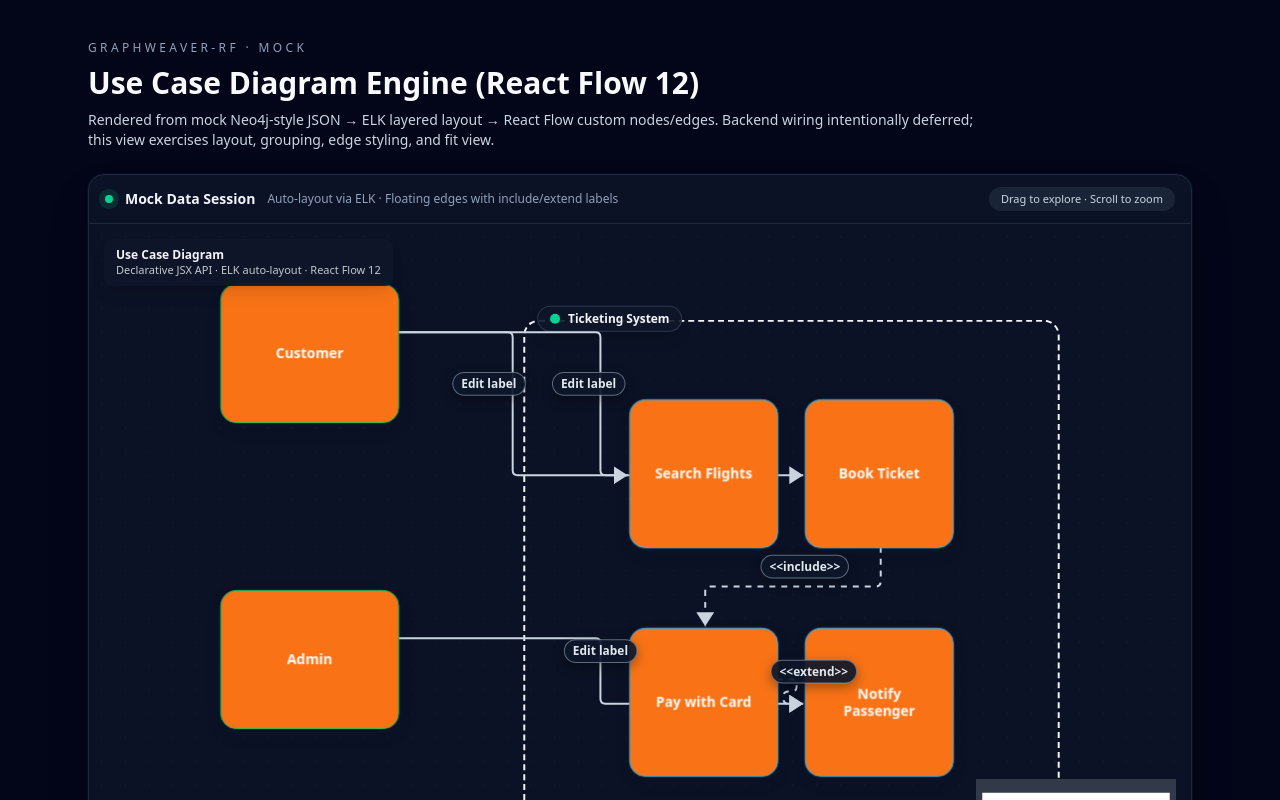
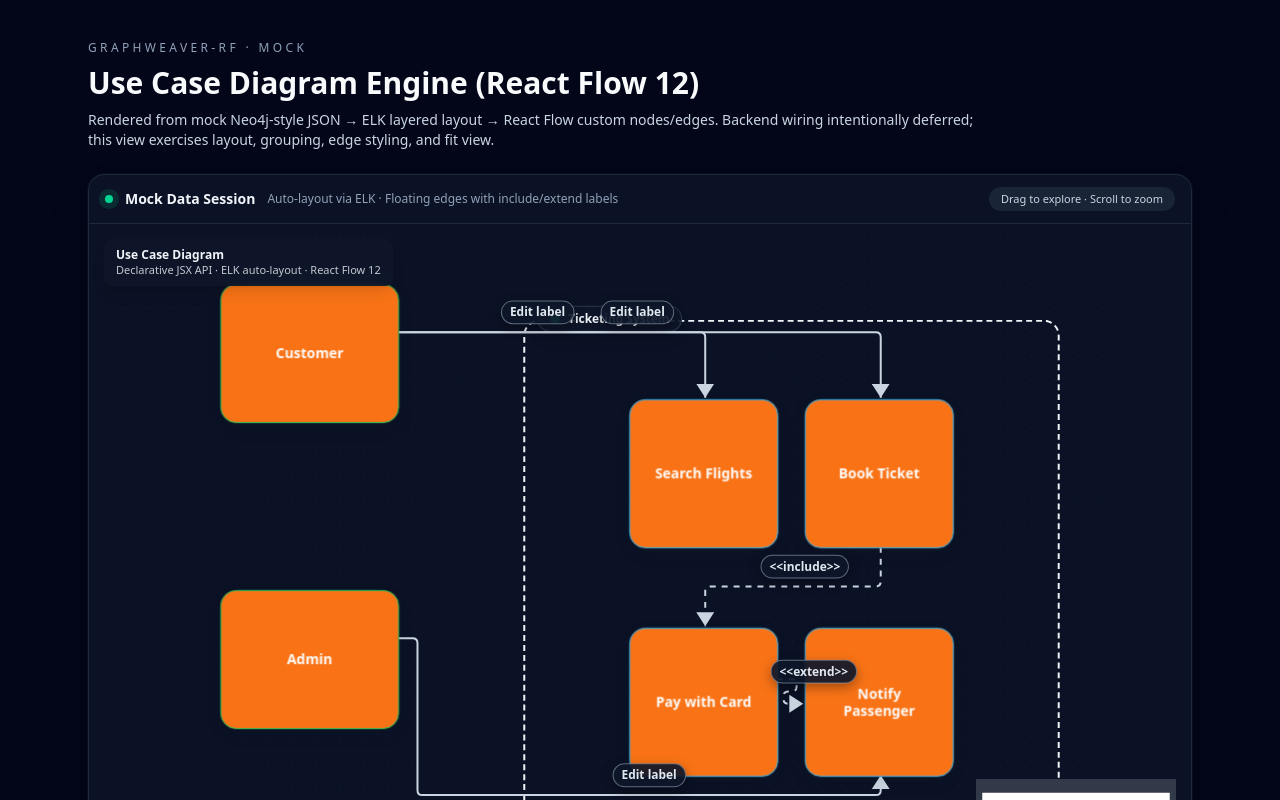
Before and after one commit to yongPhuthan/dimantic-canvas, a React (Vite) app: page / in a window 1280 px wide. Shown: the top 800 px of the page. Built offline with nearby package versions, Linux system fonts and the light colour scheme.

Commit message:
matrtix engine 1

```diff
--- a/src/diagram/core/rfAdapter.ts
+++ b/src/diagram/core/rfAdapter.ts
@@ -1,4 +1,4 @@
-import { MarkerType, type Edge } from '@xyflow/react'
+import { MarkerType, Position, type Edge } from '@xyflow/react'
 
 import { EdgeModel } from '../render/edgeTypes/FloatingEdge'
 import { ActorNode } from '../render/nodeTypes/ActorNode'
@@ -60,6 +60,214 @@ export function adaptLayoutToReactFlow(layout: LayoutResult): {
   nodes: UseCaseReactFlowNode[]
   edges: UseCaseReactFlowEdge[]
 } {
+  const nodeMap = new Map(layout.nodes.map((n) => [n.id, n]))
+  const parentMap = new Map(layout.nodes.map((n) => [n.id, n.parentId ?? null]))
+  const typeMap = new Map(layout.nodes.map((n) => [n.id, n.type]))
+
+  const hostCache = new Map<string, string | null>()
+  const getHostSubgraph = (nodeId: string): string | null => {
+    if (hostCache.has(nodeId)) return hostCache.get(nodeId)!
+    let current: string | null = nodeId
+    while (current) {
+      const type = typeMap.get(current)
+      if (type === USE_CASE_NODE_TYPE.SYSTEM_BOUNDARY) {
+        hostCache.set(nodeId, current)
+        return current
+      }
+      current = parentMap.get(current) ?? null
+    }
+    hostCache.set(nodeId, null)
+    return null
+  }
+
+  const orientationBySubgraph = new Map<string, 'horizontal' | 'vertical'>()
+  Object.entries(layout.subgraphMeta).forEach(([id, meta]) => {
+    const orientation = (meta.columns ?? 1) >= (meta.rows ?? 1) ? 'horizontal' : 'vertical'
+    orientationBySubgraph.set(id, orientation)
+  })
+
+  const placementsByChild = new Map<string, { parentId: string; row: number; column: number; columns: number; rows: number }>()
+  Object.entries(layout.subgraphMeta).forEach(([parentId, meta]) => {
+    meta.placements.forEach((placement) => {
+      placementsByChild.set(placement.childId, {
+        parentId,
+        row: placement.row,
+        column: placement.column,
+        columns: meta.columns,
+        rows: meta.rows,
+      })
+    })
+  })
+
+  const getPlacement = (nodeId: string) => placementsByChild.get(nodeId)
+
+  const absCache = new Map<string, { x: number; y: number; width: number; height: number }>()
+  const getAbsoluteBox = (nodeId: string) => {
+    if (absCache.has(nodeId)) return absCache.get(nodeId)!
+    const node = nodeMap.get(nodeId)
+    if (!node) return { x: 0, y: 0, width: 0, height: 0 }
+    let x = node.x
+    let y = node.y
+    let parent = node.parentId
+    while (parent) {
+      const parentNode = nodeMap.get(parent)
+      if (!parentNode) break
+      x += parentNode.x
+      y += parentNode.y
+      parent = parentNode.parentId
+    }
+    const box = { x, y, width: node.width ?? 0, height: node.height ?? 0 }
+    absCache.set(nodeId, box)
+    return box
+  }
+
+  const getCenter = (nodeId: string) => {
+    const box = getAbsoluteBox(nodeId)
+    return { x: box.x + box.width / 2, y: box.y + box.height / 2 }
+  }
+
+  const pickInternalSides = (sourceId: string, targetId: string) => {
+    const placementSource = getPlacement(sourceId)
+    const placementTarget = getPlacement(targetId)
+    if (placementSource && placementTarget && placementSource.parentId === placementTarget.parentId) {
+      const dRow = placementTarget.row - placementSource.row
+      const dCol = placementTarget.column - placementSource.column
+      const sameRow = dRow === 0
+      if (sameRow) {
+        const rightward = dCol >= 0
+        return {
+          source: rightward ? Position.Right : Position.Left,
+          target: rightward ? Position.Left : Position.Right,
+        }
+      }
+      // different rows: default vertical flow bottom -> top
+      const downward = dRow >= 0
+      return {
+        source: downward ? Position.Bottom : Position.Top,
+        target: downward ? Position.Top : Position.Bottom,
+      }
+    }
+
+    const host = getHostSubgraph(sourceId)
+    const orientation = host ? orientationBySubgraph.get(host) : undefined
+    const sourceCenter = getCenter(sourceId)
+    const targetCenter = getCenter(targetId)
+    const dx = targetCenter.x - sourceCenter.x
+    const dy = targetCenter.y - sourceCenter.y
+    const direction = orientation ?? (Math.abs(dx) >= Math.abs(dy) ? 'horizontal' : 'vertical')
+    if (direction === 'horizontal') {
+      const rightward = dx >= 0
+      return {
+        source: rightward ? Position.Right : Position.Left,
+        target: rightward ? Position.Left : Position.Right,
+      }
+    }
+    const downward = dy >= 0
+    return {
+      source: downward ? Position.Bottom : Position.Top,
+      target: downward ? Position.Top : Position.Bottom,
+    }
+  }
+
+  const pickExternalSide = (nodeId: string, otherId: string) => {
+    const host = getHostSubgraph(nodeId)
+    const placement = getPlacement(nodeId)
+    const orientation = host ? orientationBySubgraph.get(host) : undefined
+    if (placement && orientation === 'horizontal' && placement.rows > 1) {
+      const midpoint = (placement.rows - 1) / 2
+      return placement.row <= midpoint ? Position.Top : Position.Bottom
+    }
+    if (placement && orientation === 'vertical' && placement.columns > 1) {
+      const midpoint = (placement.columns - 1) / 2
+      return placement.column <= midpoint ? Position.Left : Position.Right
+    }
+
+    const here = getCenter(nodeId)
+    const there = getCenter(otherId)
+    const dx = there.x - here.x
+    const dy = there.y - here.y
+    if (orientation === 'horizontal') {
+      const preferVertical = Math.abs(dy) >= Math.abs(dx) * 0.5
+      if (preferVertical) return dy >= 0 ? Position.Bottom : Position.Top
+      return dx >= 0 ? Position.Right : Position.Left
+    }
+    if (orientation === 'vertical') {
+      const preferHorizontal = Math.abs(dx) >= Math.abs(dy) * 0.5
+      if (preferHorizontal) return dx >= 0 ? Position.Right : Position.Left
+      return dy >= 0 ? Position.Bottom : Position.Top
+    }
+    return Math.abs(dx) >= Math.abs(dy) ? (dx >= 0 ? Position.Right : Position.Left) : dy >= 0 ? Position.Bottom : Position.Top
+  }
+
+  const emptyHandleLayout = (): UseCaseNodeData['handleLayout'] => ({
+    top: { source: 0, target: 0 },
+    right: { source: 0, target: 0 },
+    bottom: { source: 0, target: 0 },
+    left: { source: 0, target: 0 },
+  })
+
+  const plannedHandles = new Map<string, UseCaseNodeData['handleLayout']>()
+  const bumpHandle = (nodeId: string, side: Position, role: 'source' | 'target') => {
+    const entry = plannedHandles.get(nodeId) ?? emptyHandleLayout()
+    const key =
+      side === Position.Top ? 'top' : side === Position.Right ? 'right' : side === Position.Bottom ? 'bottom' : 'left'
+    entry[key][role] += 1
+    plannedHandles.set(nodeId, entry)
+  }
+
+  const attachmentByEdge = new Map<string, UseCaseEdgeData['attachments']>()
+
+  layout.edges.forEach((edge) => {
+    const hostSource = getHostSubgraph(edge.source)
+    const hostTarget = getHostSubgraph(edge.target)
+    const classification: 'internal' | 'external' =
+      hostSource && hostSource === hostTarget ? 'internal' : 'external'
+
+    let sourceSide: Position
+    let targetSide: Position
+
+    if (classification === 'internal') {
+      const internalSides = pickInternalSides(edge.source, edge.target)
+      sourceSide = internalSides.source
+      targetSide = internalSides.target
+    } else {
+      sourceSide = pickExternalSide(edge.source, edge.target)
+      targetSide = pickExternalSide(edge.target, edge.source)
+    }
+
+    bumpHandle(edge.source, sourceSide, 'source')
+    bumpHandle(edge.target, targetSide, 'target')
+
+    attachmentByEdge.set(edge.id, {
+      classification,
+      source: { side: sourceSide },
+      target: { side: targetSide },
+    })
+  })
+
+  const resolveHandleLayout = (nodeId: string, kind: RawGraphNode['type']) => {
+    const base = defaultHandles[kind] ?? emptyHandleLayout()
+    const planned = plannedHandles.get(nodeId) ?? emptyHandleLayout()
+    return {
+      top: {
+        source: Math.max(base.top.source, planned.top.source),
+        target: Math.max(base.top.target, planned.top.target),
+      },
+      right: {
+        source: Math.max(base.right.source, planned.right.source),
+        target: Math.max(base.right.target, planned.right.target),
+      },
+      bottom: {
+        source: Math.max(base.bottom.source, planned.bottom.source),
+        target: Math.max(base.bottom.target, planned.bottom.target),
+      },
+      left: {
+        source: Math.max(base.left.source, planned.left.source),
+        target: Math.max(base.left.target, planned.left.target),
+      },
+    }
+  }
+
   const nodes: UseCaseReactFlowNode[] = layout.nodes.map((node) => {
     const base: UseCaseReactFlowNode = {
       id: node.id,
@@ -73,7 +281,7 @@ export function adaptLayoutToReactFlow(layout: LayoutResult): {
         label: node.label,
         kind: node.type,
         accentColor: accentByKind[node.type] ?? '#38bdf8',
-        handleLayout: defaultHandles[node.type],
+        handleLayout: resolveHandleLayout(node.id, node.type),
       },
       style: node.type === USE_CASE_NODE_TYPE.SYSTEM_BOUNDARY ? { zIndex: 0 } : { zIndex: 10 },
       ...(node.parentId ? { extent: 'parent' as const } : {}),
@@ -89,6 +297,7 @@ export function adaptLayoutToReactFlow(layout: LayoutResult): {
       type: 'floating' as UseCaseReactFlowEdge['type'],
       data: {
         kind: edge.type,
+        ...(attachmentByEdge.get(edge.id) ? { attachments: attachmentByEdge.get(edge.id) } : {}),
         ...(edge.label ? { label: edge.label } : edgeLabels[edge.type] ? { label: edgeLabels[edge.type] } : {}),
       },
       markerEnd: { type: MarkerType.ArrowClosed, width: 18, height: 18, color: '#cbd5e1' },
--- a/src/diagram/layout/elkLayoutEngine.ts
+++ b/src/diagram/layout/elkLayoutEngine.ts
@@ -30,9 +30,11 @@ type ElkGraphInput = {
 type ElkLayoutComputed = ElkLayoutNode & { children?: ElkLayoutNode[] }
 
 export type LayoutResultNode = RawGraphNode & { x: number; y: number; width: number; height: number }
-export type LayoutResult = { nodes: LayoutResultNode[]; edges: RawGraphEdge[] }
+export type SubgraphGridPlacement = { childId: string; x: number; y: number; row: number; column: number }
+export type SubgraphGridMeta = { columns: number; rows: number; placements: SubgraphGridPlacement[] }
+export type LayoutResult = { nodes: LayoutResultNode[]; edges: RawGraphEdge[]; subgraphMeta: Record<string, SubgraphGridMeta> }
 type NodeSize = { width: number; height: number }
-type SubgraphLayout = { size: NodeSize; placements: { childId: string; x: number; y: number }[] }
+type SubgraphLayout = { size: NodeSize; placements: SubgraphGridPlacement[]; columns: number; rows: number }
 
 const elk = new ELK()
 
@@ -122,7 +124,7 @@ function applySubgraphGrid(graph: GraphModel, sizeMap: Map<string, NodeSize>): M
 
     if (!meta || children.length === 0) {
       const size = { width: baseSize.width, height: baseSize.height + LABEL_BAND_HEIGHT }
-      const layout = { size, placements: [] }
+      const layout: SubgraphLayout = { size, placements: [], columns: 1, rows: 1 }
       layouts.set(subgraphId, layout)
       sizeMap.set(subgraphId, size)
       return layout
@@ -145,7 +147,7 @@ function applySubgraphGrid(graph: GraphModel, sizeMap: Map<string, NodeSize>): M
     const maxSpan = spans.reduce((max, span) => Math.max(max, span), 1)
 
     const layoutWithColumns = (cols: number) => {
-      type RowItem = { childId: string; width: number }
+      type RowItem = { childId: string; width: number; span: number }
       type Row = { items: RowItem[]; height: number }
       const rows: Row[] = []
       let cursor = 0
@@ -168,7 +170,7 @@ function applySubgraphGrid(graph: GraphModel, sizeMap: Map<string, NodeSize>): M
         }
 
         const size = sizeMap.get(child.id) ?? BASE_SIZE[child.type]
-        currentItems.push({ childId: child.id, width: size.width })
+        currentItems.push({ childId: child.id, width: size.width, span })
         cursor += span
         rowHeight = Math.max(rowHeight, size.height)
       })
@@ -176,7 +178,7 @@ function applySubgraphGrid(graph: GraphModel, sizeMap: Map<string, NodeSize>): M
 
       let y = padding
       let maxRowWidth = baseSize.width - padding * 2
-      const placements: { childId: string; x: number; y: number }[] = []
+      const placements: SubgraphGridPlacement[] = []
 
       const resolveOffsets = (count: number, rowAvailable: number, contentWidth: number) => {
         const widthOnly = contentWidth - gapDefault * Math.max(count - 1, 0)
@@ -210,16 +212,18 @@ function applySubgraphGrid(graph: GraphModel, sizeMap: Map<string, NodeSize>): M
         }
       }
 
-      rows.forEach((row) => {
+      rows.forEach((row, rowIndex) => {
         const count = row.items.length
         const contentWidth = row.items.reduce((sum, item) => sum + item.width, 0) + gapDefault * Math.max(count - 1, 0)
         const rowAvailable = Math.max(contentWidth, baseSize.width - padding * 2)
         const { offset, gap } = resolveOffsets(count, rowAvailable, contentWidth)
 
         let x = padding + offset
+        let columnCursor = 0
         row.items.forEach((item, index) => {
-          placements.push({ childId: item.childId, x, y })
+          placements.push({ childId: item.childId, x, y, row: rowIndex, column: columnCursor })
           x += item.width
+          columnCursor += item.span
           if (index < count - 1) x += gap
         })
 
@@ -247,7 +251,12 @@ function applySubgraphGrid(graph: GraphModel, sizeMap: Map<string, NodeSize>): M
       }
     }
 
-    const layout = { size: { width: computed.width, height: computed.height }, placements: computed.placements }
+    const layout: SubgraphLayout = {
+      size: { width: computed.width, height: computed.height },
+      placements: computed.placements,
+      columns,
+      rows: computed.rowsUsed,
+    }
     layouts.set(subgraphId, layout)
     sizeMap.set(subgraphId, layout.size)
     return layout
@@ -331,6 +340,14 @@ function buildElkGraph(
 export async function runElkLayout(graph: GraphModel, config: LayoutConfig): Promise<LayoutResult> {
   const sizeMap = resolveNodeSizes(graph, config)
   const subgraphLayouts = applySubgraphGrid(graph, sizeMap)
+  const subgraphMeta: Record<string, SubgraphGridMeta> = {}
+  subgraphLayouts.forEach((layout, id) => {
+    subgraphMeta[id] = {
+      columns: layout.columns,
+      rows: layout.rows,
+      placements: layout.placements,
+    }
+  })
 
   const placementByChild = new Map<string, { x: number; y: number; parentId: string }>()
   subgraphLayouts.forEach((layout, parentId) => {
@@ -357,6 +374,7 @@ export async function runElkLayout(graph: GraphModel, config: LayoutConfig): Pro
         }
       }),
       edges: graph.edges,
+      subgraphMeta,
     }
   }
 
@@ -402,5 +420,6 @@ export async function runElkLayout(graph: GraphModel, config: LayoutConfig): Pro
   return {
     nodes: flattened,
     edges: graph.edges,
+    subgraphMeta,
   }
 }
--- a/src/diagram/types/graph.ts
+++ b/src/diagram/types/graph.ts
@@ -1,4 +1,4 @@
-import type { Edge, Node } from '@xyflow/react'
+import type { Edge, Node, Position } from '@xyflow/react'
 
 export const USE_CASE_NODE_TYPE = {
   ACTOR: 'ACTOR',
@@ -56,6 +56,11 @@ export interface UseCaseNodeData extends Record<string, unknown> {
 export interface UseCaseEdgeData extends Record<string, unknown> {
   label?: string
   kind: UseCaseEdgeKind
+  attachments?: {
+    classification: 'internal' | 'external'
+    source: { side: Position; handleId?: string; offset?: number }
+    target: { side: Position; handleId?: string; offset?: number }
+  }
 }
 
 export type UseCaseReactFlowNode = Node<UseCaseNodeData, UseCaseNodeKind>
```
Also changed, not shown: src/diagram/render/edgeTypes/FloatingEdge.tsx (+9 -2 lines), 1 other file (tests, documents, lock files or other folders).
